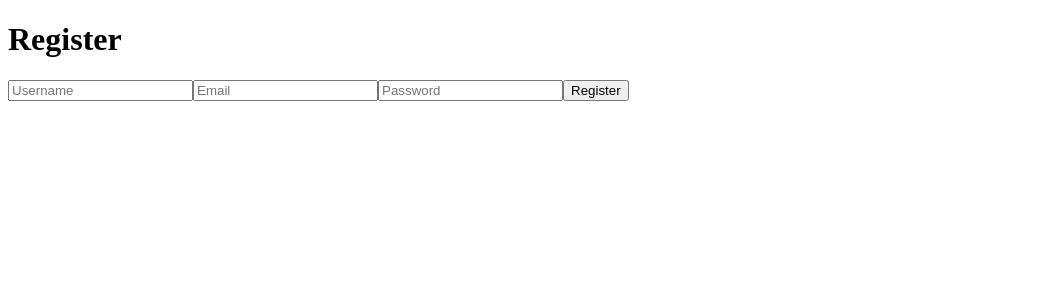
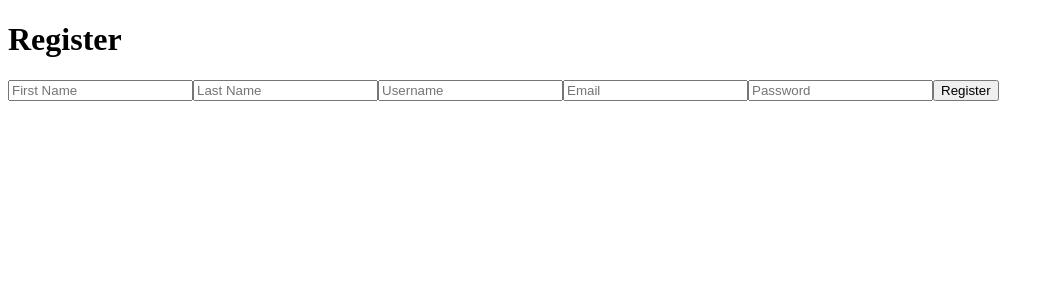
Before and after one commit to OscarLudwig/BeaverhacksApp2024, a Next.js app in the folder beaver-hacks/: page /register in a window 1280 px wide. Shown: the top 300 px of the page, without its empty margins (0-1054 px from the left). Built offline with nearby package versions, Linux system fonts and the light colour scheme.

Commit message:
cleaned up login and reg front end

```diff
--- a/beaver-hacks/pages/api/register.js
+++ b/beaver-hacks/pages/api/register.js
@@ -6,11 +6,13 @@ export default async function handler(req, res) {
     return res.status(405).json({ message: "Method not allowed" });
   }
 
-  const { username, email, password, firstName, lastName, osuVerified, createdDate } = req.body;
+  const { username, email, password, firstName, lastName} = req.body;
+  osuVerified = false;
+  createdDate = new Date();
 
-  if (!username || !email || !password || !firstName || !lastName || createdDate === undefined || osuVerified === undefined) {
+  if (!username || !email || !password || !firstName || !lastName) {
     return res.status(400).json({
-      message: "Username, email, password, first name, last name, OSU verification, and created date are required.",
+      message: "Username, email, password, first name, last name,",
     });
   }
 
--- a/beaver-hacks/pages/register.js
+++ b/beaver-hacks/pages/register.js
@@ -1,9 +1,11 @@
-import { userState, useState } from "react";
+import { useState } from "react";
 
 export default function Register() {
     const [username, setUsername] = useState("");
     const [email, setEmail] = useState("");
     const [password, setPassword] = useState("");
+    const [firstName, setFirstName] = useState("");
+    const [lastName, setLastName] = useState("");
 
     async function handleSubmit(e) {
         e.preventDefault();
@@ -11,7 +13,13 @@ export default function Register() {
         const response = await fetch("/api/register", {
             method: "POST",
             headers: { "Content-Type": "application/json" },
-            body: JSON.stringify({ username, email, password }),
+            body: JSON.stringify({
+                username,
+                email,
+                password,
+                firstName,
+                lastName,
+            }),
         });
 
         const data = await response.json();
@@ -21,6 +29,18 @@ export default function Register() {
     return (
         <form onSubmit={handleSubmit}>
             <h1>Register</h1>
+            <input
+                type="text"
+                placeholder="First Name"
+                value={firstName}
+                onChange={(e) => setFirstName(e.target.value)}
+            />
+            <input
+                type="text"
+                placeholder="Last Name"
+                value={lastName}
+                onChange={(e) => setLastName(e.target.value)}
+            />
             <input
                 type="text"
                 placeholder="Username"
```
Also changed, not shown: beaver-hacks/pages/login.js (+2 -9 lines). Lines whose indentation alone changed are shown as unchanged.
